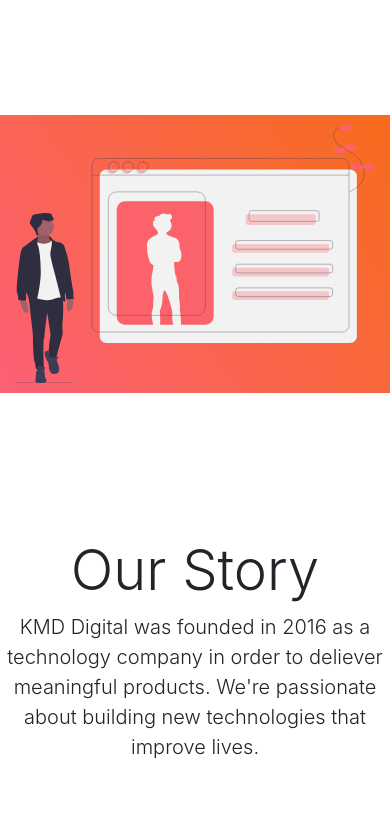
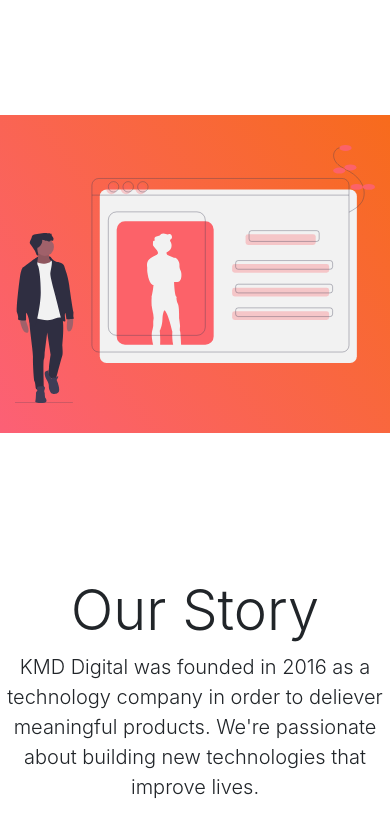
Before and after one commit to kmddigital/website, a Gatsby site: page / in a window 390 px wide. Shown: the part 1350-2184 px from the top of the page. Built offline with nearby package versions, Linux system fonts and the light colour scheme; Gatsby itself is replaced by a stand-in of ours.

Commit message:
Increased margin for images on mobile

```diff
--- a/src/css/style.css
+++ b/src/css/style.css
@@ -147,7 +147,7 @@ div.spinner[role=spinner] {
       padding: 0;
     }
     .col-sm-6 img {
-        margin: 10px 0 10px 0;
+        margin: 30px 0 30px 0;
     }
 }
 
```
